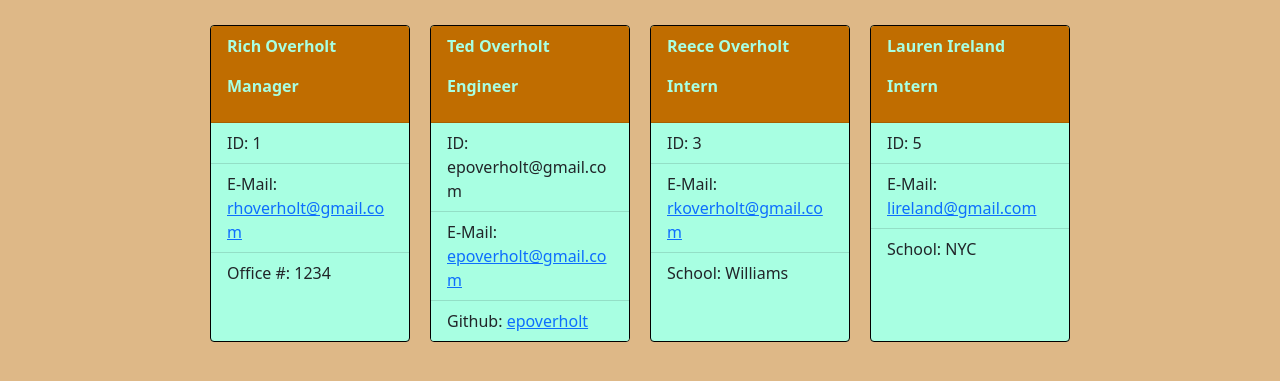
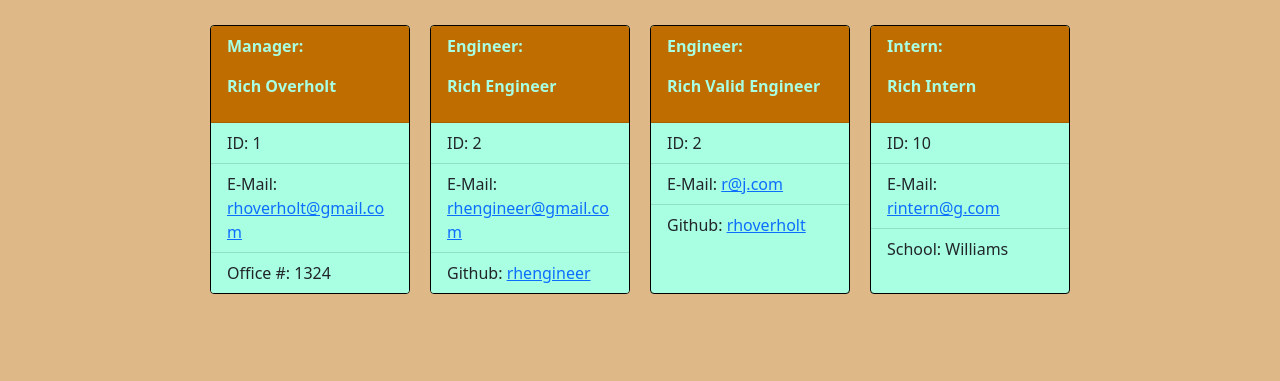
Before and after one commit to rhoverholt/Team-Profile-Generator, a plain HTML site: page dist/index.html in a window 1280 px wide. Shown: the part 165-546 px from the top of the page. Drawn offline with nearby package versions, Linux system fonts and the light colour scheme.

Commit message:
Readme file updates

```diff
--- a/dist/index.html
+++ b/dist/index.html
@@ -14,8 +14,8 @@
                 <div class="container">
         <div class="card">
             <div class="card-header">
+                <p>Manager:</p>
                 <p>Rich Overholt</p>
-                <p>Manager</p>
             </div>
             <ul class="list-group list-group-flush">
                 <li class="list-group-item">ID: 1</li>
@@ -23,44 +23,44 @@
                 <li class="list-group-item">E-Mail: <a href="mailto:rhoverholt@gmail.com">rhoverholt@gmail.com</a></li>
 
 
-            <li class="list-group-item">Office #: 1234</li>
+            <li class="list-group-item">Office #: 1324</li>
 </ul></div>
         <div class="card">
             <div class="card-header">
-                <p>Ted Overholt</p>
-                <p>Engineer</p>
+                <p>Engineer:</p>
+                <p>Rich Engineer</p>
             </div>
             <ul class="list-group list-group-flush">
-                <li class="list-group-item">ID: epoverholt@gmail.com</li>
+                <li class="list-group-item">ID: 2</li>
 
-                <li class="list-group-item">E-Mail: <a href="mailto:epoverholt@gmail.com">epoverholt@gmail.com</a></li>
+                <li class="list-group-item">E-Mail: <a href="mailto:rhengineer@gmail.com">rhengineer@gmail.com</a></li>
 
 
-            <li class="list-group-item">Github: <a href="https://github.com/epoverholt">epoverholt</a></li>
+            <li class="list-group-item">Github: <a href="https://github.com/rhengineer">rhengineer</a></li>
 </ul></div>
         <div class="card">
             <div class="card-header">
-                <p>Reece Overholt</p>
-                <p>Intern</p>
+                <p>Engineer:</p>
+                <p>Rich Valid Engineer</p>
             </div>
             <ul class="list-group list-group-flush">
-                <li class="list-group-item">ID: 3</li>
+                <li class="list-group-item">ID: 2</li>
 
-                <li class="list-group-item">E-Mail: <a href="mailto:rkoverholt@gmail.com">rkoverholt@gmail.com</a></li>
+                <li class="list-group-item">E-Mail: <a href="mailto:r@j.com">r@j.com</a></li>
+
+
+            <li class="list-group-item">Github: <a href="https://github.com/rhoverholt">rhoverholt</a></li>
+</ul></div>
+        <div class="card">
+            <div class="card-header">
+                <p>Intern:</p>
+                <p>Rich Intern</p>
+            </div>
+            <ul class="list-group list-group-flush">
+                <li class="list-group-item">ID: 10</li>
+
+                <li class="list-group-item">E-Mail: <a href="mailto:rintern@g.com">rintern@g.com</a></li>
 
 
             <li class="list-group-item">School: Williams</li>
-</ul></div>
-        <div class="card">
-            <div class="card-header">
-                <p>Lauren Ireland</p>
-                <p>Intern</p>
-            </div>
-            <ul class="list-group list-group-flush">
-                <li class="list-group-item">ID: 5</li>
-
-                <li class="list-group-item">E-Mail: <a href="mailto:lireland@gmail.com">lireland@gmail.com</a></li>
-
-
-            <li class="list-group-item">School: NYC</li>
 </ul></div></div></body></html>
```
Also changed, not shown: README.md.
